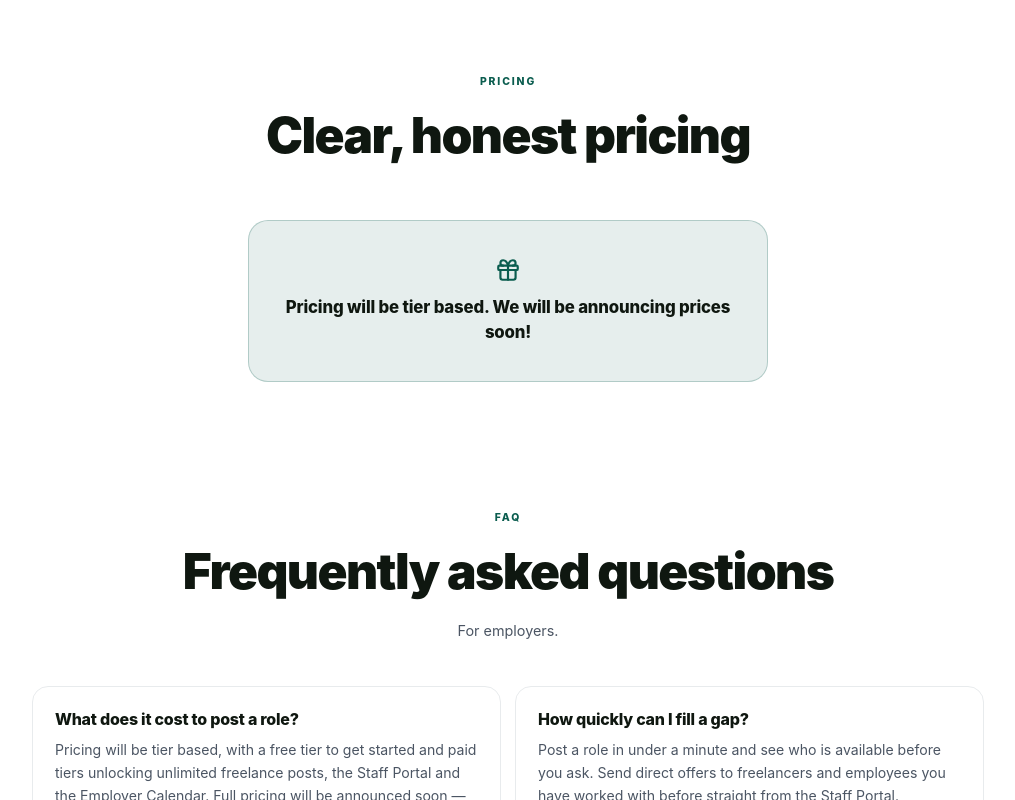
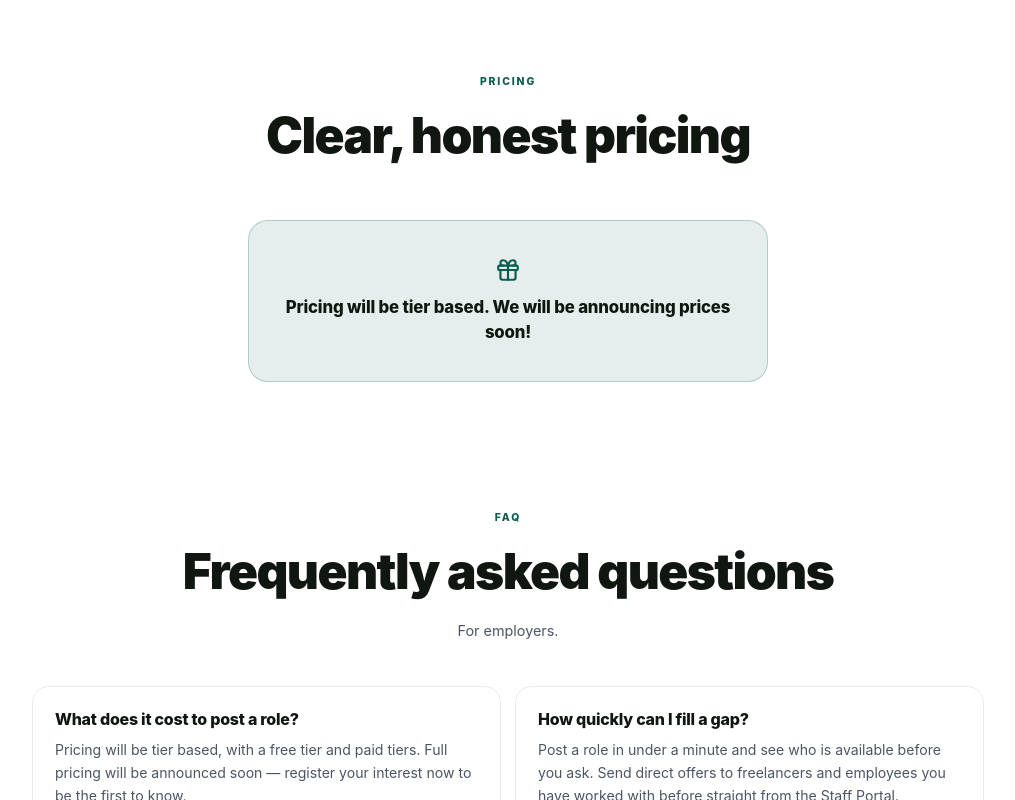
Before and after one commit to motorsportconnector/Launching-Page, a React (Vite) app: page / in a window 1280 px wide. Shown: the part 2791-3591 px from the top of the page, without its empty margins (132-1147 px from the left). Built offline with nearby package versions, Linux system fonts and the light colour scheme.

Commit message:
Update FAQ cost answers to tier-based pricing copy; extend 'how do employers find me' answer

```diff
--- a/src/EarlyInterestLanding.jsx
+++ b/src/EarlyInterestLanding.jsx
@@ -113,7 +113,7 @@ const CONTENT = {
     ],
     faqSub: "For employers.",
     faqs: [
-      { q: "What does it cost to post a role?", a: "Pricing will be tier based, with a free tier to get started and paid tiers unlocking unlimited freelance posts, the Staff Portal and the Employer Calendar. Full pricing will be announced soon — register your interest to be the first to know." },
+      { q: "What does it cost to post a role?", a: "Pricing will be tier based, with a free tier and paid tiers. Full pricing will be announced soon — register your interest now to be the first to know." },
       { q: "How quickly can I fill a gap?", a: "Post a role in under a minute and see who is available before you ask. Send direct offers to freelancers and employees you have worked with before straight from the Staff Portal." },
       { q: "I'm the parent of a driver - can I use this?", a: "Absolutely. Anyone can search the network and book the right person directly, whether you are a team, a business or a parent supporting a young driver." },
       { q: "Do you take commission on bookings?", a: "No. Pay is agreed and handled directly between you and the freelancer or employee. We never take a cut." },
@@ -187,8 +187,8 @@ const CONTENT = {
     ],
     faqSub: "For freelancers and employees.",
     faqs: [
-      { q: "What does it cost to join?", a: "Pricing will be tier based, with a free tier to build a profile and apply, and paid tiers unlocking unlimited applications and the full freelance marketplace. Full pricing will be announced soon — register your interest to be the first to know." },
-      { q: "How do employers find me?", a: "Your profile holds your CV, experience and live availability, so employers can find you and send direct offers before a role is even advertised." },
+      { q: "What does it cost to join?", a: "Pricing will be tier based, with a free tier and paid tiers. Full pricing will be announced soon — register your interest now to be the first to know." },
+      { q: "How do employers find me?", a: "Your profile holds your CV, experience and live availability, so employers can find you and send direct offers before a role is even advertised. You can also apply to unlimited jobs to widen your network." },
       { q: "What kind of work is on here?", a: "Both freelance race-weekend contracts and permanent full and part time roles, across every area of motorsport." },
       { q: "Do you take a cut of what I earn?", a: "No. Your pay is agreed directly with the employer. We never take a cut." },
     ],
```
